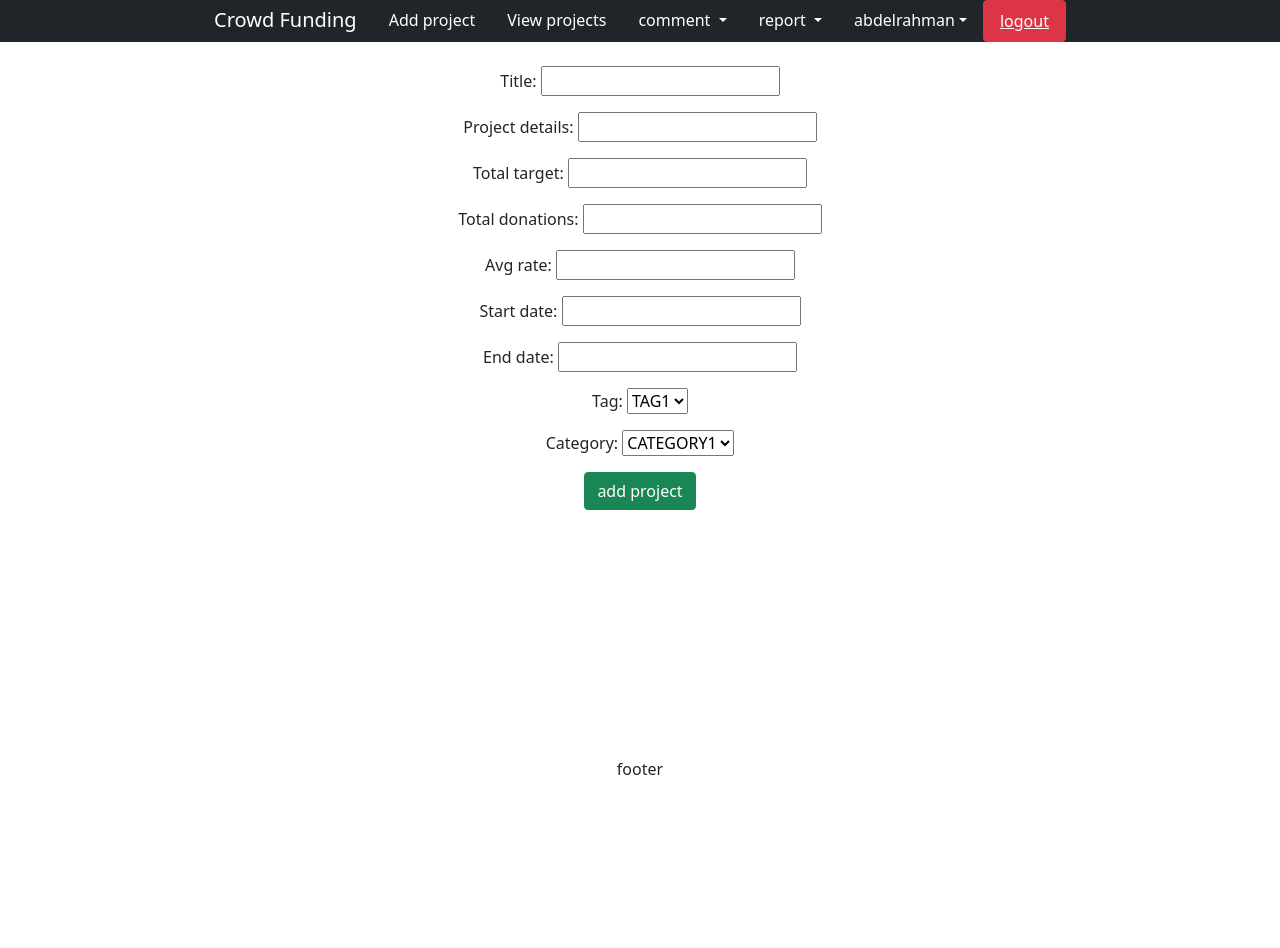
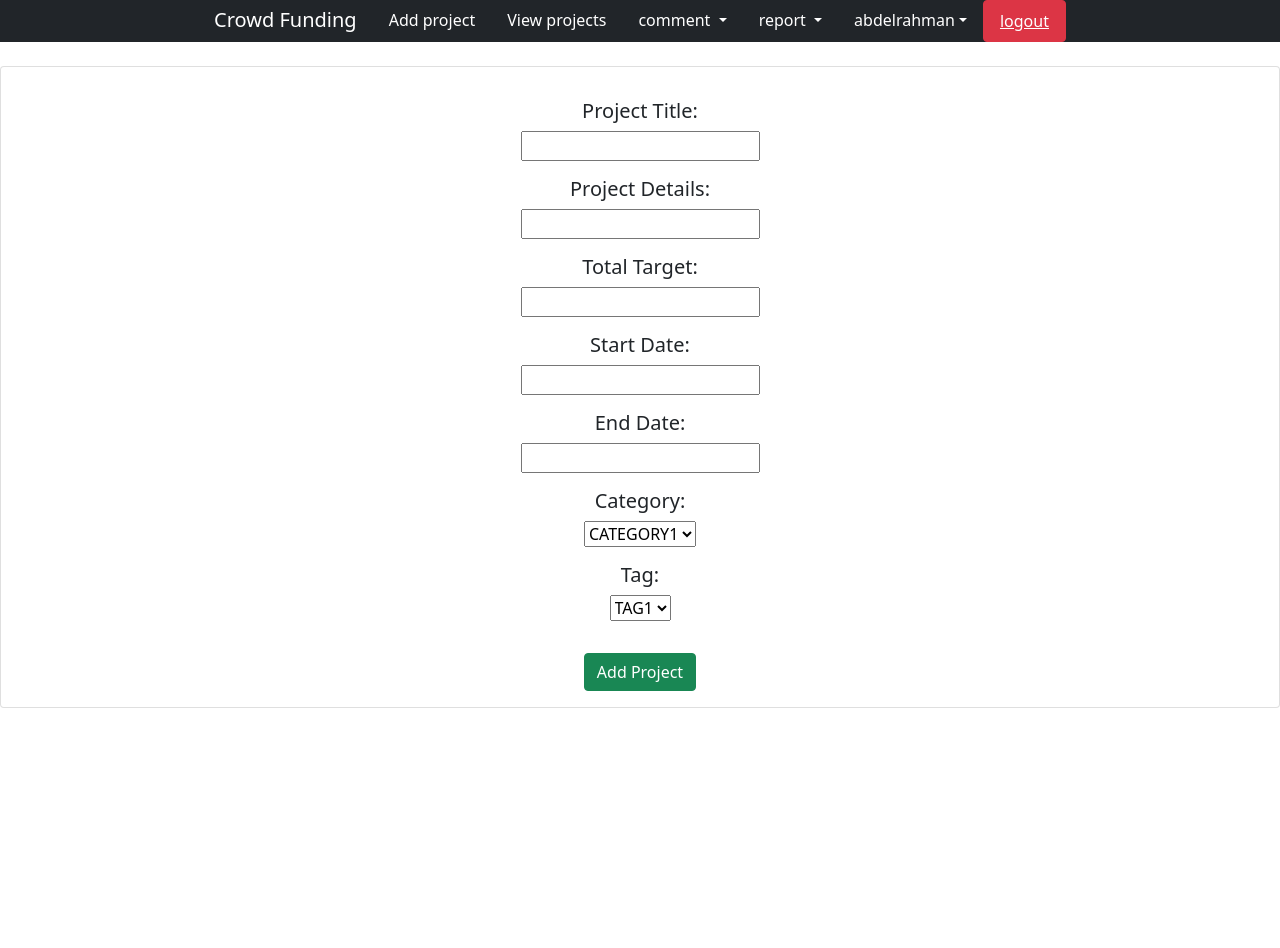
Before and after one commit to abdelrahman35/Django-project, a Django app: a page that uses templates/project/Addproject.html in a window 1280 px wide. Shown: the top 948 px of the page. Before the commit the page ends 775 px from the top, so only its background shows below. Run offline with Django 3.2, Linux system fonts and the light colour scheme; a user stored in the database is signed in; some libraries are stand-ins or nearby versions.

Commit message:
add project form handle

```diff
--- a/crowdFund/urls.py
+++ b/crowdFund/urls.py
@@ -16,10 +16,11 @@ Including another URLconf
 from django.contrib import admin
 from django.urls import path, include
 from userApp import views
+import projectApp.views
 from django.conf import  settings
 from django.conf.urls.static import static
 urlpatterns = [
-    path('',views.home, name="home"),
+    path('',projectApp.views.viewLatest, name="home"),
     path('base',views.baseView, name="base"),
     path('admin/', admin.site.urls),
     path('user/',include('userApp.urls')),
--- a/projectApp/forms.py
+++ b/projectApp/forms.py
@@ -5,7 +5,7 @@ from .models import Projects, Projectcomments,Commentsreport
 class ProjectAddForm(forms.ModelForm):
     class Meta:
         model = Projects
-        fields = ['title', 'project_details', 'total_target','total_donations','avg_rate', 'start_date', 'end_date', 'tag', 'category']
+        fields = ['title', 'project_details', 'total_target', 'start_date', 'end_date', 'tag', 'category']
 
 class AddCommentForm(forms.ModelForm):
     class Meta:
--- a/projectApp/models.py
+++ b/projectApp/models.py
@@ -28,8 +28,8 @@ class Projects(models.Model):
     title = models.CharField(max_length=50)
     project_details = models.CharField(max_length=500)
     total_target = models.IntegerField()
-    total_donations = models.IntegerField()
-    avg_rate = models.FloatField()
+    total_donations = models.IntegerField(default=0)
+    avg_rate = models.FloatField(default=0)
     start_date = models.DateField()
     end_date = models.DateField()
     tag = models.CharField(max_length=6, choices=Tags_CHOICES, default='tag1')
--- a/projectApp/views.py
+++ b/projectApp/views.py
@@ -15,7 +15,7 @@ from .models import Projects , Projectcomments
 def AddProject(request):
     form = ProjectAddForm()
     if request.method == "POST":
-        form = ProjectAddForm(request.POST)
+        form = ProjectAddForm(request.POST or None)
         if form.is_valid():
             myform = form.save()
             myform.user = request.user
@@ -74,4 +74,22 @@ def viewReports(request):
 
 def viewLatest(request):
     latestProjects = Projects.objects.all().order_by('-project_id')[:5][::-1]
-    return render(request, 'project/home.html', {'latestProjects': latestProjects})
+
+
+    highestRate = Projects.objects.filter(
+    avg_rate__gte=Projects.objects.order_by('-avg_rate')[4].avg_rate
+)
+    print(highestRate)
+
+    return render(request, 'project/home.html', {'latestProjects': latestProjects, 'highestRate':highestRate})
+
+
+def highestRate(request):
+    highestRate = Projects.objects.all().aggregate(max("Avg_rate"))[:5]
+
+    print(highestRate)
+    # for i in viewavr:
+    #     print(i.Avg_rate)
+    dataproject = Projects.objects.all()
+
+    return render(request, 'project/viewproject.html', {'data': dataproject,'highestRate':highestRate})
--- a/templates/project/Addproject.html
+++ b/templates/project/Addproject.html
@@ -1,10 +1,33 @@
 {% extends 'base.html' %}
-{% block title %}add project {% endblock  %}
+{% block title %}Add P  roject {% endblock  %}
 {% block name %}
 <br>
- <form method="POST" class="form-group" style="text-align: center" class="form-group ">
-        {% csrf_token %}
-        {{ form.as_p }}
-        <button type="submit" class="btn btn-success">add project</button>
-    </form>
+
+    <div style="align-items: center">
+        <div class="card">
+          <form method="POST" style="text-align: center" class="form-group card-body">
+            {% csrf_token %}
+            <div class="card-body">
+              <h5 class="card-title">Project Title: </h5>
+              <p>{{form.title}}</p>
+              <h5 class="card-title">Project Details: </h5>
+              <p>{{form.project_details}}</p>
+              <h5 class="card-title">Total Target: </h5>
+              <p>{{form.total_target}}</p>
+              <h5 class="card-title">Start Date: </h5>
+              <p>{{form.start_date}}</p>
+              <h5 class="card-title">End Date: </h5>
+              <p>{{form.end_date}}</p>
+              <h5 class="card-title">Category: </h5>
+              <p>{{form.category}}</p>
+              <h5 class="card-title">Tag: </h5>
+              <p>{{form.tag}}</p>
+            </div>
+
+            <button type="submit" class="btn btn-success">Add Project</button>
+        </form>
+        </div>
+      </div>
 {% endblock name %}
+<!--fields = ['title', 'project_details', 'total_target','total_donations','avg_rate', 'start_date', 'end_date', 'tag', 'category']
+ -->
--- a/templates/project/hash.html
+++ b/templates/project/hash.html
@@ -55,3 +55,9 @@
 
     </div>
   </div>
+
+  <form method="POST" class="form-group" style="text-align: center" class="form-group ">
+    {% csrf_token %}
+    {{ form.as_p }}
+    <button type="submit" class="btn btn-success">add project</button>
+</form>
```
Also changed, not shown: templates/project/home.html (+10 -0 lines), templates/project/viewproject.html (+2 -20 lines), db.sqlite3, projectApp/migrations/0009_auto_20211206_0950.py (added), projectApp/migrations/0010_auto_20211206_0957.py (added), projectApp/migrations/0011_auto_20211206_0958.py (added).
